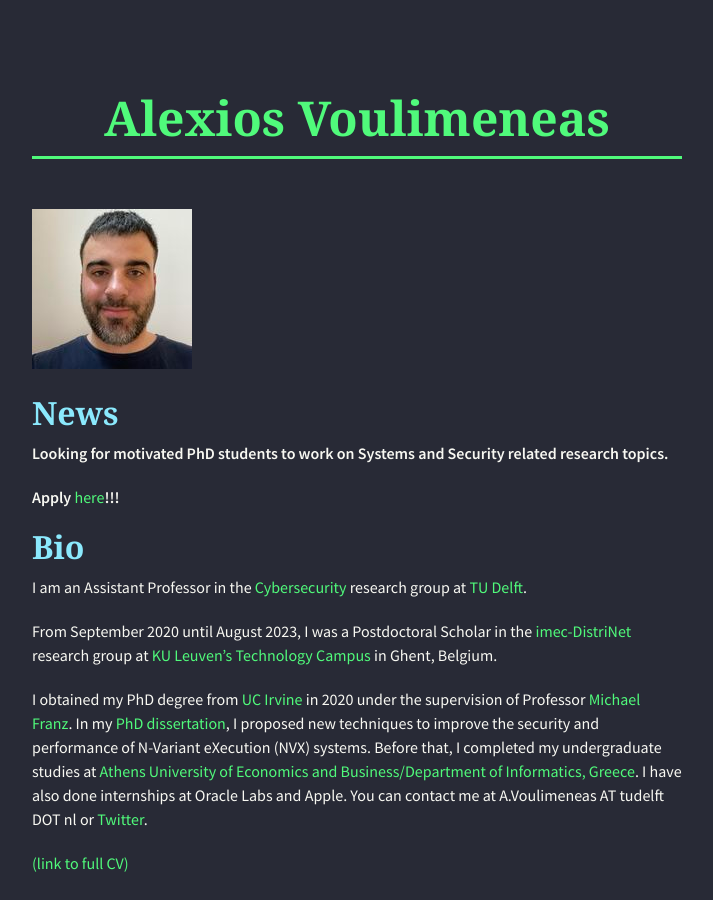
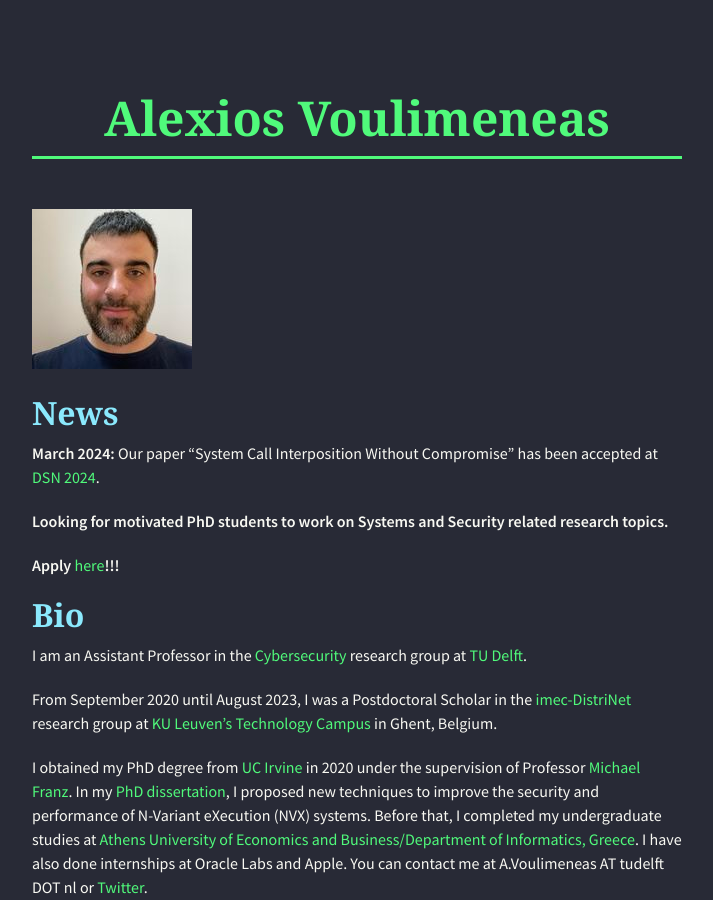
Before and after one commit to alexios-voulimeneas/alexios-voulimeneas.github.io, a Jekyll site: the page built from index.md, in a window 1280 px wide and 900 px high. Shown: the whole window, without its empty margins (283-996 px from the left). Built offline with Jekyll 4.4.1, drawn with Linux system fonts in a browser that asks for light colours; nearby versions of some CDN libraries; the repository's description, which GitHub fills in, is left out.

Commit message:
Update index.md

```diff
--- a/index.md
+++ b/index.md
@@ -5,6 +5,8 @@ layout: default
 ![](347243904_792580402232741_4838750978437221448_n.jpg)
 
 ## [](#header-2)News
+
+**March 2024:** Our paper "System Call Interposition Without Compromise" has been accepted at [DSN 2024](https://dsn2024uq.github.io/).
 
 **Looking for motivated PhD students to work on Systems and Security related research topics.**
 
```
